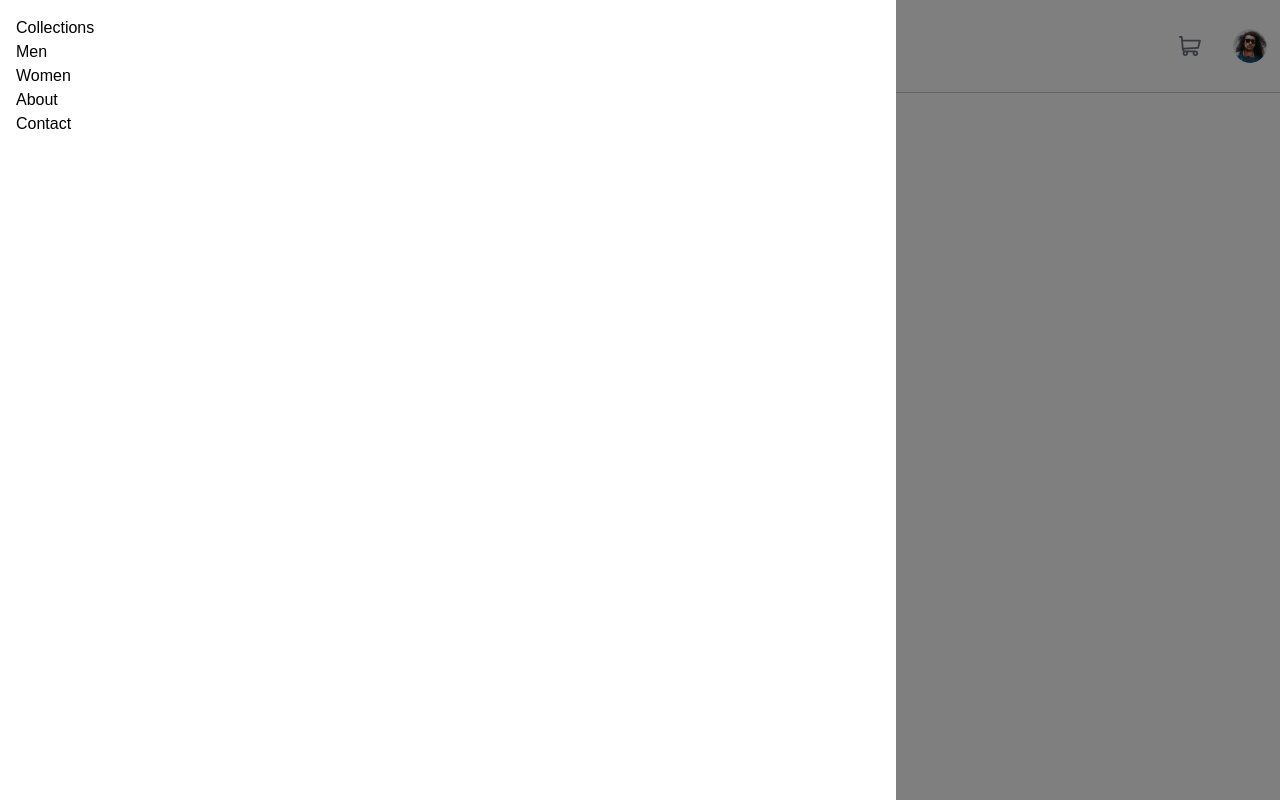
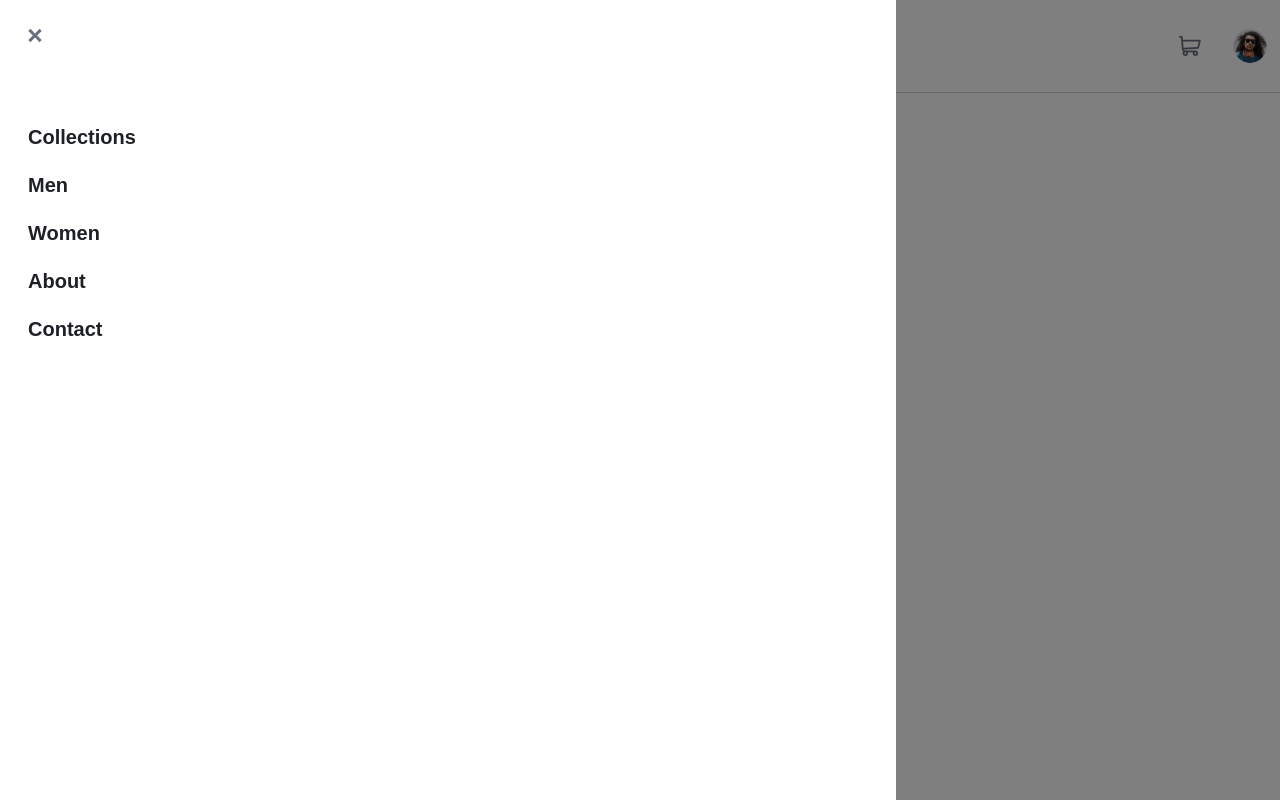
Before and after one commit to Tobbs101/fe-mentor-ecommerce-challenge, a React (Create React App) app: page / in a window 1280 px wide. Built offline with nearby package versions, Linux system fonts and the light colour scheme.

Commit message:
changes to sidenav

```diff
--- a/src/components/sidenav/Sidenav.jsx
+++ b/src/components/sidenav/Sidenav.jsx
@@ -5,12 +5,15 @@ import Close from "../../assets/icon-close.svg";
 const Sidenav = ({ toggleNav, setToggleNav }) => {
   return (
     <div
-      className="absolute bg-white h-full p-4 top-0 left-0"
+      className="absolute bg-white h-full p-7 top-0 left-0"
       style={{ width: "70%", opacity: "unset", zIndex: "20" }}
     >
+      <img src={Close} alt="close" className="mb-20" />
       <ul>
         {categories.map((x, index) => (
-          <li key={index}>{x.title}</li>
+          <li key={index} className="mb-5 font-bold text-darkBlue text-xl">
+            {x.title}
+          </li>
         ))}
       </ul>
     </div>
```
